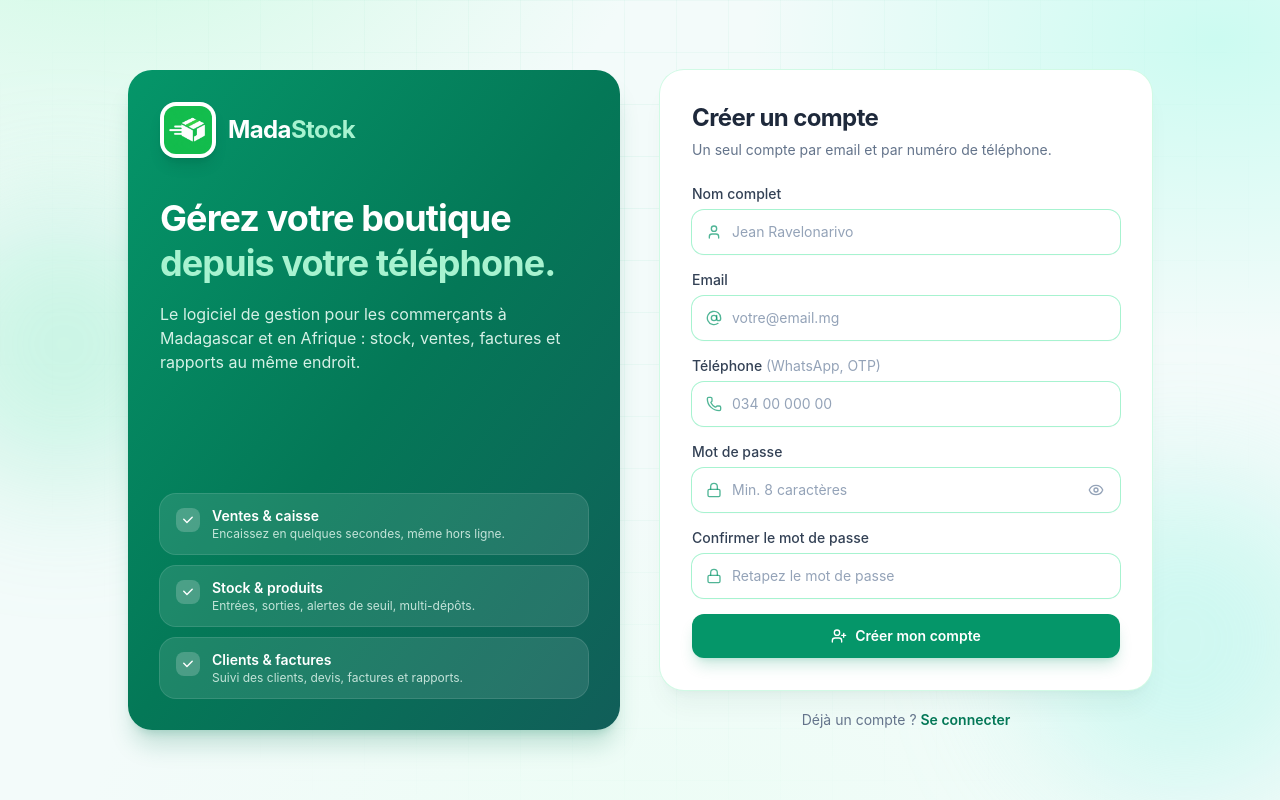
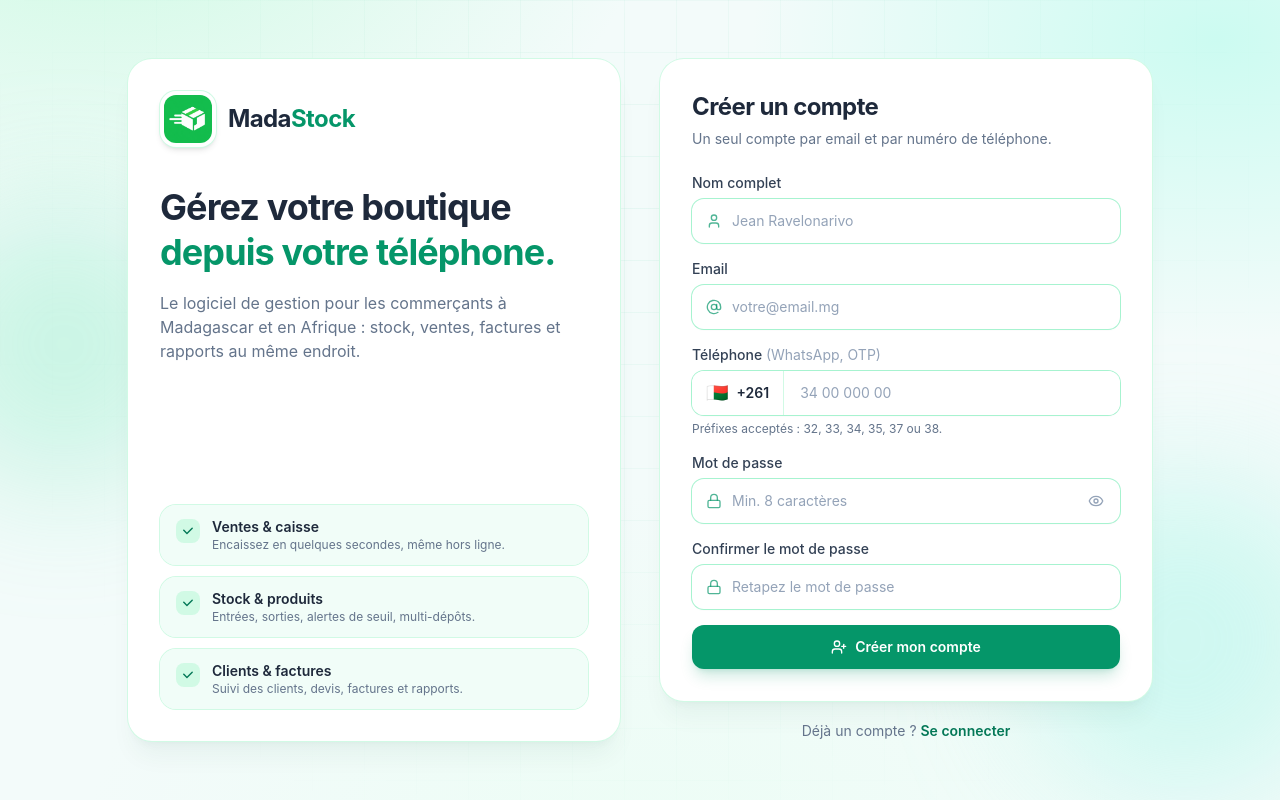
Before and after one commit to taratra31/Madastock, a React (Vite) app in the folder frontend/: page /register in a window 1280 px wide. Built offline with nearby package versions, Linux system fonts and the light colour scheme; no server answers.

Commit message:
fix(auth): une session expiree redirige une seule fois vers la connexion

```diff
--- a/frontend/src/components/AuthShell.tsx
+++ b/frontend/src/components/AuthShell.tsx
@@ -35,7 +35,10 @@ export default function AuthShell({
   footer?: ReactNode;
 }) {
   return (
-    <div className="min-h-screen relative overflow-hidden bg-emerald-50/40 text-slate-800">
+    <div
+      className="min-h-screen relative overflow-hidden bg-emerald-50/40 text-slate-800"
+      style={{ colorScheme: 'light' }}
+    >
       {/* Fond clair : halos verts et grille discrète */}
       <div
         className="absolute inset-0"
@@ -63,24 +66,24 @@ export default function AuthShell({
       <div className="relative min-h-screen px-4 py-8 sm:py-12 flex items-center justify-center">
         <div className="w-full max-w-5xl grid lg:grid-cols-2 gap-8 lg:gap-10 items-stretch">
           {/* Panneau marque (écrans larges) */}
-          <div className="hidden lg:flex flex-col justify-between rounded-3xl bg-gradient-to-br from-emerald-600 via-emerald-700 to-teal-800 p-8 text-white shadow-xl shadow-emerald-700/20">
+          <div className="hidden lg:flex flex-col justify-between rounded-3xl bg-white p-8 text-slate-800 ring-1 ring-emerald-100 shadow-xl shadow-emerald-900/5">
             <div>
               <div className="inline-flex items-center gap-3">
                 <img
                   src="/logo-madastock.png"
                   alt="MadaStock"
-                  className="w-14 h-14 rounded-2xl object-contain bg-white p-1 shadow-lg"
+                  className="w-14 h-14 rounded-2xl object-contain bg-white p-1 shadow-md ring-1 ring-emerald-100"
                 />
                 <span className="text-2xl font-bold tracking-tight">
-                  Mada<span className="text-emerald-200">Stock</span>
+                  Mada<span className="text-emerald-600">Stock</span>
                 </span>
               </div>
               <h2 className="mt-8 text-4xl font-bold leading-tight">
                 Gérez votre boutique
                 <br />
-                <span className="text-emerald-200">depuis votre téléphone.</span>
+                <span className="text-emerald-600">depuis votre téléphone.</span>
               </h2>
-              <p className="mt-4 text-emerald-50/90 max-w-md">
+              <p className="mt-4 text-slate-500 max-w-md">
                 Le logiciel de gestion pour les commerçants à Madagascar et en Afrique : stock, ventes,
                 factures et rapports au même endroit.
               </p>
@@ -90,16 +93,16 @@ export default function AuthShell({
               {HIGHLIGHTS.map((h) => (
                 <li
                   key={h.title}
-                  className="flex items-start gap-3 rounded-2xl bg-white/10 ring-1 ring-white/20 px-4 py-3"
+                  className="flex items-start gap-3 rounded-2xl bg-emerald-50/70 ring-1 ring-emerald-100 px-4 py-3"
                 >
-                  <span className="mt-0.5 w-6 h-6 rounded-lg bg-white/20 flex items-center justify-center shrink-0">
-                    <svg viewBox="0 0 20 20" className="w-3.5 h-3.5 text-white" fill="currentColor">
+                  <span className="mt-0.5 w-6 h-6 rounded-lg bg-emerald-100 flex items-center justify-center shrink-0">
+                    <svg viewBox="0 0 20 20" className="w-3.5 h-3.5 text-emerald-700" fill="currentColor">
                       <path d="M16.7 5.3a1 1 0 010 1.4l-7.5 7.5a1 1 0 01-1.4 0L3.3 9.7a1 1 0 111.4-1.4l3.8 3.8 6.8-6.8a1 1 0 011.4 0z" />
                     </svg>
                   </span>
                   <span>
                     <span className="block text-sm font-semibold">{h.title}</span>
-                    <span className="block text-xs text-emerald-50/80">{h.text}</span>
+                    <span className="block text-xs text-slate-500">{h.text}</span>
                   </span>
                 </li>
               ))}
--- a/frontend/src/lib/api.ts
+++ b/frontend/src/lib/api.ts
@@ -6,9 +6,29 @@ const api = axios.create({
   withCredentials: true,
 });
 
-const PUBLIC_PATHS = ['/login', '/register', '/verify-email', '/forgot-password', '/reset-password', '/'];
+const PUBLIC_PATHS = ['/login', '/register', '/verify-email', '/forgot-password', '/reset-password'];
+
+const isPublicPath = () =>
+  PUBLIC_PATHS.some((p) => window.location.pathname === p || window.location.pathname.startsWith(`${p}/`));
 
 let refreshPromise: Promise<boolean> | null = null;
+let endingSession = false;
+
+/** Session morte : on purge l'état local et on renvoie UNE seule fois vers la connexion. */
+function endSession(): Promise<never> {
+  localStorage.removeItem('madastock_token');
+  localStorage.removeItem('madastock_store_id');
+  // Purge du cache React Query -> `isAuthenticated` passe à false immédiatement,
+  // sinon la landing `/` renverrait encore vers /dashboard.
+  window.dispatchEvent(new CustomEvent('madastock:session-expired'));
+
+  if (!endingSession && !isPublicPath()) {
+    endingSession = true;
+    // `replace` et non `assign` : le bouton « retour » ne renvoie pas au dashboard.
+    window.location.replace('/login?expired=1');
+  }
+  return Promise.reject(new Error('Session expirée'));
+}
 
 async function tryRefresh(): Promise<boolean> {
   if (!refreshPromise) {
@@ -46,9 +66,7 @@ api.interceptors.response.use(
       if (refreshed) {
         return api.request(err.config);
       }
-      if (!PUBLIC_PATHS.some((p) => window.location.pathname.startsWith(p))) {
-        window.location.href = '/login';
-      }
+      return endSession();
     }
     return Promise.reject(err);
   },
--- a/frontend/src/pages/Login.tsx
+++ b/frontend/src/pages/Login.tsx
@@ -1,5 +1,5 @@
 import { useState } from 'react';
-import { Link, Navigate, useNavigate } from 'react-router-dom';
+import { Link, Navigate, useNavigate, useSearchParams } from 'react-router-dom';
 import { AtSign, Eye, EyeOff, Loader2, Lock, LogIn, ShieldCheck } from 'lucide-react';
 import { useAuth } from '../lib/auth';
 import { toast } from 'sonner';
@@ -14,10 +14,13 @@ import AuthShell, {
 export default function Login() {
   const { login, isAuthenticated, isLoading, authError } = useAuth();
   const navigate = useNavigate();
+  const [searchParams, setSearchParams] = useSearchParams();
   const [identifier, setIdentifier] = useState('');
   const [password, setPassword] = useState('');
   const [showPassword, setShowPassword] = useState(false);
   const [submitting, setSubmitting] = useState(false);
+
+  const sessionExpired = searchParams.get('expired') === '1';
 
   if (isAuthenticated) return <Navigate to="/dashboard" replace />;
 
@@ -31,6 +34,8 @@ export default function Login() {
     setSubmitting(true);
     try {
       const result = await login(value, password);
+      if (sessionExpired) searchParams.delete('expired');
+      setSearchParams(searchParams, { replace: true });
       if (result.requiresVerification) {
         toast.info('Vérifiez votre e-mail ou votre WhatsApp pour confirmer le compte');
         navigate('/verify-email', { replace: true });
@@ -57,6 +62,12 @@ export default function Login() {
         </>
       }
     >
+      {sessionExpired && (
+        <div className="mb-5 rounded-xl bg-amber-50 ring-1 ring-amber-200 text-amber-800 text-sm px-4 py-3">
+          Votre session a expiré. Merci de vous reconnecter.
+        </div>
+      )}
+
       {authError && (
         <div className="mb-5 rounded-xl bg-red-50 ring-1 ring-red-200 text-red-700 text-sm px-4 py-3">
           {authError}
--- a/frontend/src/pages/Register.tsx
+++ b/frontend/src/pages/Register.tsx
@@ -1,6 +1,6 @@
 import { useState } from 'react';
 import { Link, Navigate, useNavigate } from 'react-router-dom';
-import { AtSign, Eye, EyeOff, Loader2, Lock, Phone, UserPlus, User } from 'lucide-react';
+import { AtSign, Eye, EyeOff, Loader2, Lock, User, UserPlus } from 'lucide-react';
 import { useAuth } from '../lib/auth';
 import { toast } from 'sonner';
 import AuthShell, {
@@ -10,6 +10,22 @@ import AuthShell, {
   authLinkCls,
   authPrimaryBtnCls,
 } from '../components/AuthShell';
+
+const MADAGASCAR_PHONE_PATTERN = /^(32|33|34|35|37|38)\d{7}$/;
+
+function normalizeNationalPhone(value: string): string {
+  const compact = value.trim().replace(/[\s.-]/g, '');
+  const hasCountryCode = compact.startsWith('+') || compact.startsWith('00');
+  const isMadagascarCode = compact.startsWith('+261') || compact.startsWith('00261');
+
+  if (hasCountryCode && !isMadagascarCode) return '';
+
+  let digits = compact.replace(/\D/g, '');
+  if (digits.startsWith('00261')) digits = digits.slice(5);
+  else if (digits.startsWith('261')) digits = digits.slice(3);
+  else if (digits.startsWith('0')) digits = digits.slice(1);
+  return digits.slice(0, 9);
+}
 
 export default function Register() {
   const { register, isAuthenticated, isLoading, authError } = useAuth();
@@ -30,9 +46,18 @@ export default function Register() {
       toast.error('Les mots de passe ne correspondent pas');
       return;
     }
+    if (phone && !MADAGASCAR_PHONE_PATTERN.test(phone)) {
+      toast.error('Le numéro doit commencer par 32, 33, 34, 35, 37 ou 38 et contenir 9 chiffres');
+      return;
+    }
     setSubmitting(true);
     try {
-      const result = await register({ email, password, fullName, phone: phone || undefined });
+      const result = await register({
+        email,
+        password,
+        fullName,
+        phone: phone ? `+261${phone}` : undefined,
+      });
       if (result.requiresVerification) {
         toast.success('Compte créé. Le code de vérification arrive.');
         navigate('/verify-email', { replace: true });
@@ -111,17 +136,31 @@ export default function Register() {
           <label htmlFor="phone" className={authLabelCls}>
             Téléphone <span className="text-slate-400 font-normal">(WhatsApp, OTP)</span>
           </label>
-          <div className="relative">
-            <Phone className={iconCls} />
+          <div
+            className="flex overflow-hidden rounded-xl bg-white ring-1 ring-emerald-200 shadow-sm transition focus-within:ring-2 focus-within:ring-emerald-500"
+            style={{ colorScheme: 'light' }}
+          >
+            <div className="flex shrink-0 items-center gap-2 border-r border-emerald-100 bg-white px-3.5 text-sm font-semibold text-slate-800">
+              <span className="text-lg leading-none" aria-hidden="true">🇲🇬</span>
+              <span aria-hidden="true">+261</span>
+            </div>
             <input
               id="phone"
               type="tel"
+              inputMode="numeric"
+              autoComplete="tel-national"
+              maxLength={9}
+              pattern="(32|33|34|35|37|38)[0-9]{7}"
+              aria-describedby="phone-help"
               value={phone}
-              onChange={(e) => setPhone(e.target.value)}
-              className={`${inputCls} pl-10`}
-              placeholder="034 00 000 00"
+              onChange={(e) => setPhone(normalizeNationalPhone(e.target.value))}
+              className="min-w-0 flex-1 bg-white px-4 py-3 text-sm text-slate-800 outline-none placeholder-slate-400 focus:bg-white focus:ring-0"
+              placeholder="34 00 000 00"
             />
           </div>
+          <p id="phone-help" className="mt-1.5 text-xs text-slate-500">
+            Préfixes acceptés : 32, 33, 34, 35, 37 ou 38.
+          </p>
         </div>
 
         <div>
```
Also changed, not shown: frontend/src/lib/auth.tsx (+27 -6 lines).
